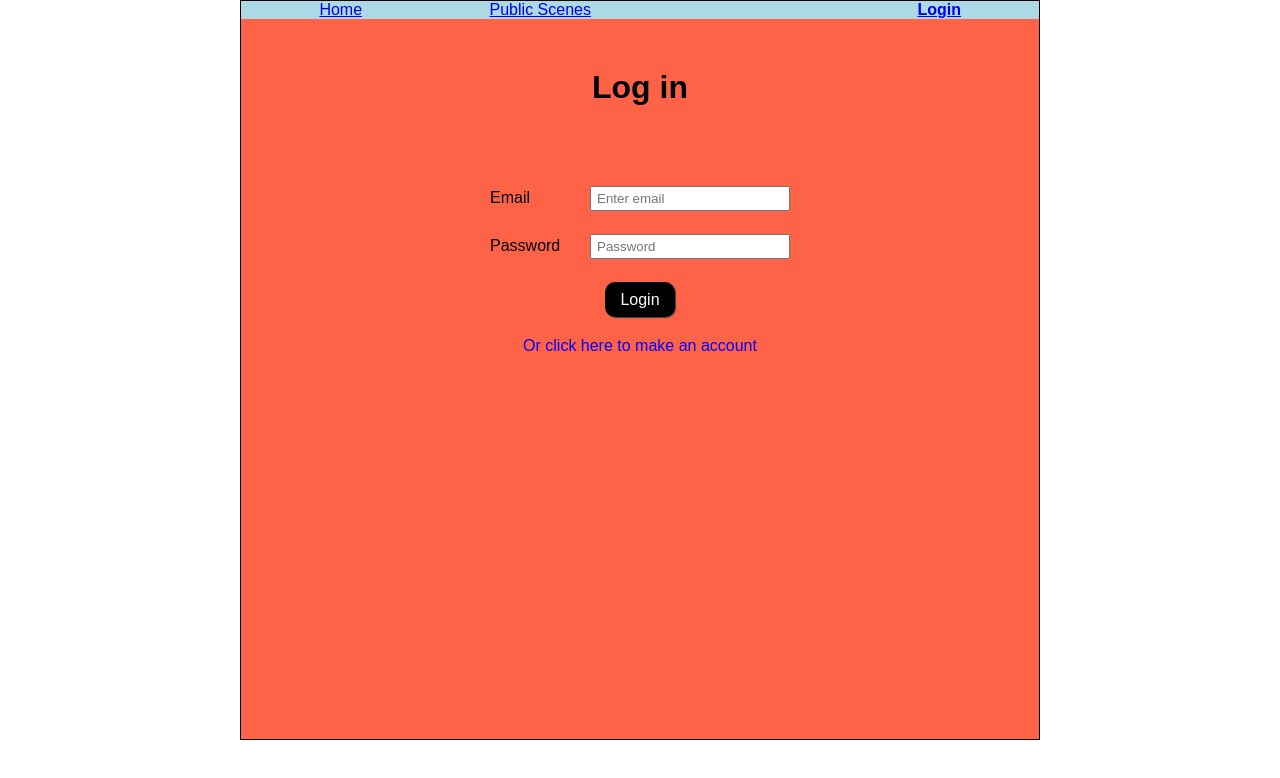
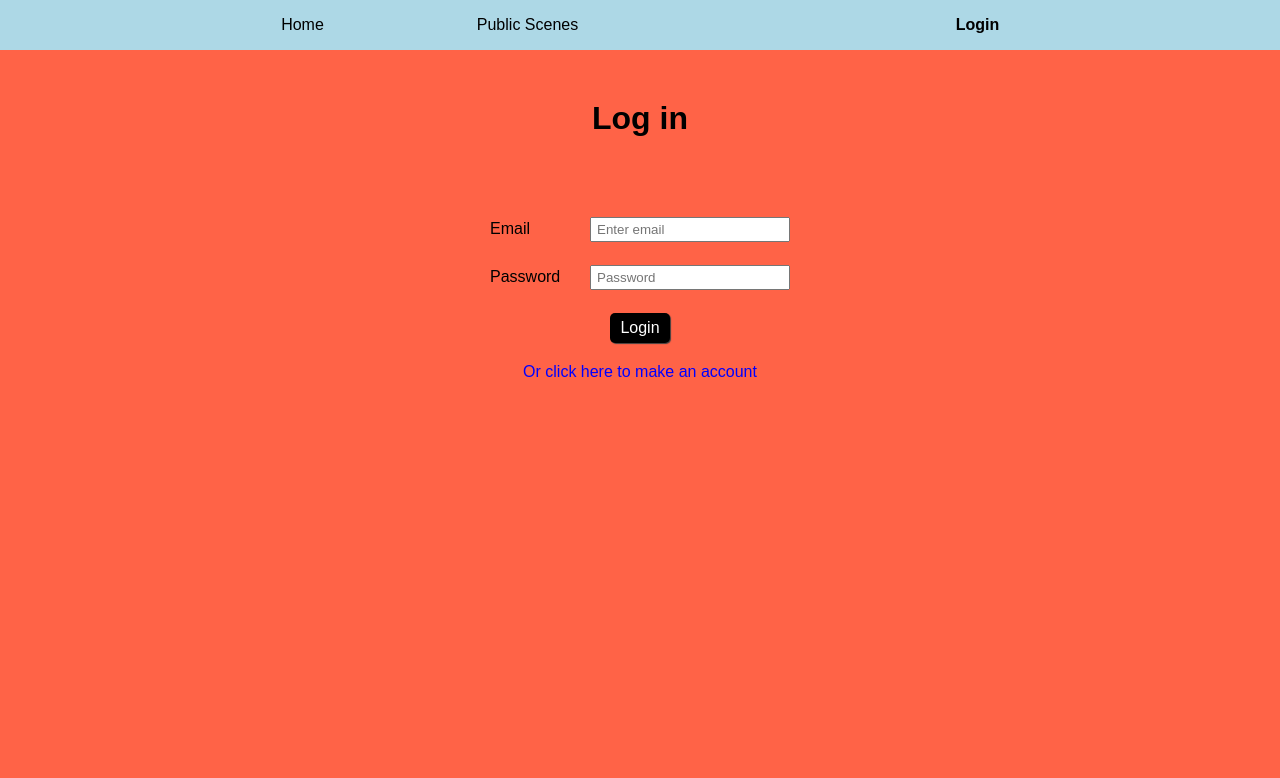
Before and after one commit to TdWa/make-a-scene-frontend, a React (Create React App) app: page /login in a window 1280 px wide. Shown: the top 778 px of the page. Built offline with nearby package versions, Linux system fonts and the light colour scheme.

Commit message:
add some more styling

```diff
--- a/src/components/AddPhraseForm.tsx
+++ b/src/components/AddPhraseForm.tsx
@@ -16,6 +16,7 @@ export default function AddPhraseForm(props: AddPhraseFormProps) {
   });
   return (
     <Form
+      left
       onSubmit={(e) => {
         e.preventDefault();
         if (phrase.actorId) {
@@ -44,7 +45,7 @@ export default function AddPhraseForm(props: AddPhraseFormProps) {
           ))}
         </select>
       </div>
-      <div>
+      <div className="wide">
         <label htmlFor="textInput">Text:</label>
         <br></br>
         <textarea
--- a/src/components/NavBar.tsx
+++ b/src/components/NavBar.tsx
@@ -11,6 +11,7 @@ export default function NavBar() {
 
   return (
     <Header>
+      <nav>
         <div>
           <NavLink exact to="/">
             Home
@@ -46,6 +47,7 @@ export default function NavBar() {
             </NavLink>
           )}
         </div>
+      </nav>
     </Header>
   );
 }
--- a/src/components/ScenePlayerStyle.ts
+++ b/src/components/ScenePlayerStyle.ts
@@ -2,6 +2,6 @@ import styled from "styled-components";
 
 export const ScenePlayerStyle = styled.div`
   display: flex;
-  background-color: pink;
+  background-color: lightgray;
   justify-content: space-around;
 `;
--- a/src/general-styles/globalStyles/index.ts
+++ b/src/general-styles/globalStyles/index.ts
@@ -12,13 +12,14 @@ const GlobalStyle = createGlobalStyle<{ theme: ThemeType }>`
  html {
    font-size: 16px;
    width: 100%;
+   height: 100%;
  }
 
  body {
    width: 100%;
-   max-width: 800px;
+   background-color: ${({ theme }) => theme.colors.main};
+   height: 100%;
    margin: 0 auto;
-   border: 1px solid black;
   }
   `;
 
--- a/src/general-styles/styledElements/AboutWrapper.ts
+++ b/src/general-styles/styledElements/AboutWrapper.ts
@@ -3,6 +3,10 @@ import styled from "styled-components";
 export const AboutWrapper = styled.div`
   display: flex;
   flex-direction: column;
+
+  h2 {
+    padding: 5px;
+  }
 
   p,
   textarea {
--- a/src/general-styles/styledElements/Button.ts
+++ b/src/general-styles/styledElements/Button.ts
@@ -1,14 +1,20 @@
 import styled from "styled-components";
 
-export const Button = styled.button`
-  min-width: 70px;
-  height: 35px;
+type ButtonPropType = {
+  center?: boolean;
+};
+
+export const Button = styled.button<ButtonPropType>`
+  min-width: 60px;
+  height: 30px;
+  margin: ${({ center }) => (center ? "0 auto" : "0")};
+  ${({ center }) => center && "display: block;"}
+  padding: 0 10px;
   font-size: 1rem;
-  padding: 5px 10px;
   background-color: black;
   color: white;
   border: none;
-  border-radius: 10px;
+  border-radius: 5px;
   box-shadow: 1px 1px 1px #404040;
 
   &:hover {
--- a/src/general-styles/styledElements/Form.ts
+++ b/src/general-styles/styledElements/Form.ts
@@ -1,6 +1,10 @@
 import styled from "styled-components";
 
-export const Form = styled.form`
+type FormPropType = {
+  left?: boolean;
+};
+
+export const Form = styled.form<FormPropType>`
   margin: 20px auto;
   display: flex;
   flex-direction: column;
@@ -19,7 +23,7 @@ export const Form = styled.form`
   }
 
   & textarea {
-    width: 300px;
+    width: 100%;
     resize: vertical;
     height: 70px;
     min-height: 70px;
@@ -28,7 +32,11 @@ export const Form = styled.form`
   }
 
   > div {
-    margin: 10px auto;
+    margin: ${({ left }) => (left ? "10px auto 10px 5%" : "10px auto")};
+  }
+
+  > div.wide {
+    width: 90%;
   }
 `;
 
--- a/src/general-styles/styledElements/Header.ts
+++ b/src/general-styles/styledElements/Header.ts
@@ -4,11 +4,24 @@ export const Header = styled.header`
   display: flex;
   background-color: lightblue;
 
-  > div {
-    flex: 1;
+  nav {
+    margin: 0 auto;
     display: flex;
-    justify-content: center;
-    align-items: center;
+    height: 50px;
+    width: 100%;
+    max-width: 900px;
+
+    > div {
+      flex: 1;
+      display: flex;
+      justify-content: center;
+      align-items: center;
+    }
+  }
+
+  a {
+    color: black;
+    text-decoration: none;
   }
 
   .active {
--- a/src/general-styles/styledElements/MainWrapper.ts
+++ b/src/general-styles/styledElements/MainWrapper.ts
@@ -1,8 +1,9 @@
 import styled from "styled-components";
-import { ThemeType } from "../theme";
 
-export const MainWrapper = styled.main<{ theme: ThemeType }>`
+export const MainWrapper = styled.main`
+  max-width: 900px;
+  margin: 0 auto;
+  padding: 0 10px;
   position: relative;
-  background-color: ${({ theme }) => theme.colors.main};
   min-height: 90vh;
 `;
--- a/src/general-styles/styledElements/PageTitle.ts
+++ b/src/general-styles/styledElements/PageTitle.ts
@@ -3,4 +3,21 @@ import styled from "styled-components";
 export const PageTitle = styled.h1`
   text-align: center;
   padding: 50px 0;
+
+  input {
+    min-width: 200px;
+    width: 60%;
+    font-size: 2rem;
+    font-weight: bold;
+    animation: expand 0.3s ease;
+  }
+
+  @keyframes expand {
+    0% {
+      width: 200px;
+    }
+    100% {
+      width: 60%;
+    }
+  }
 `;
```
Lines whose indentation alone changed are shown as unchanged.
